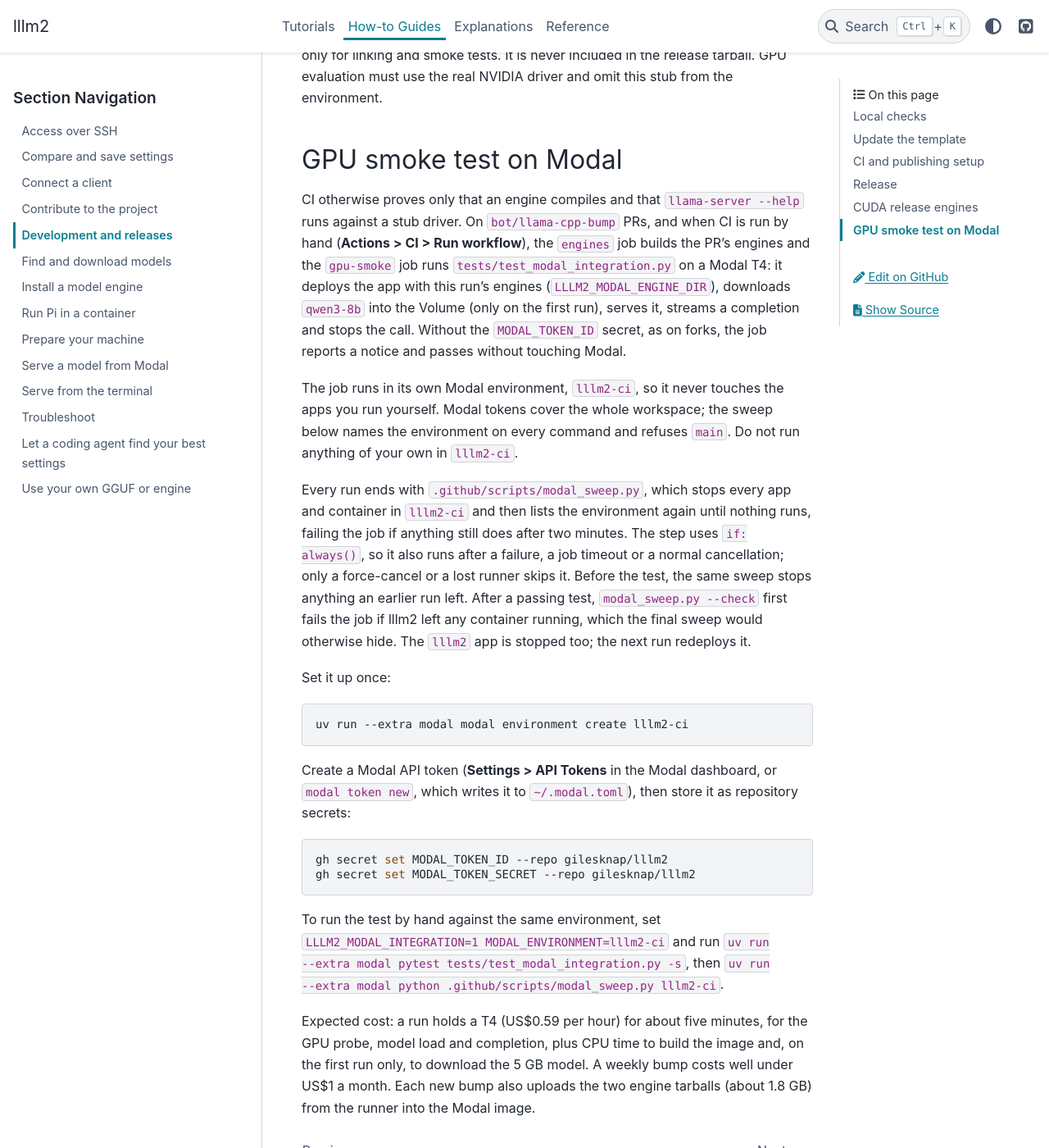
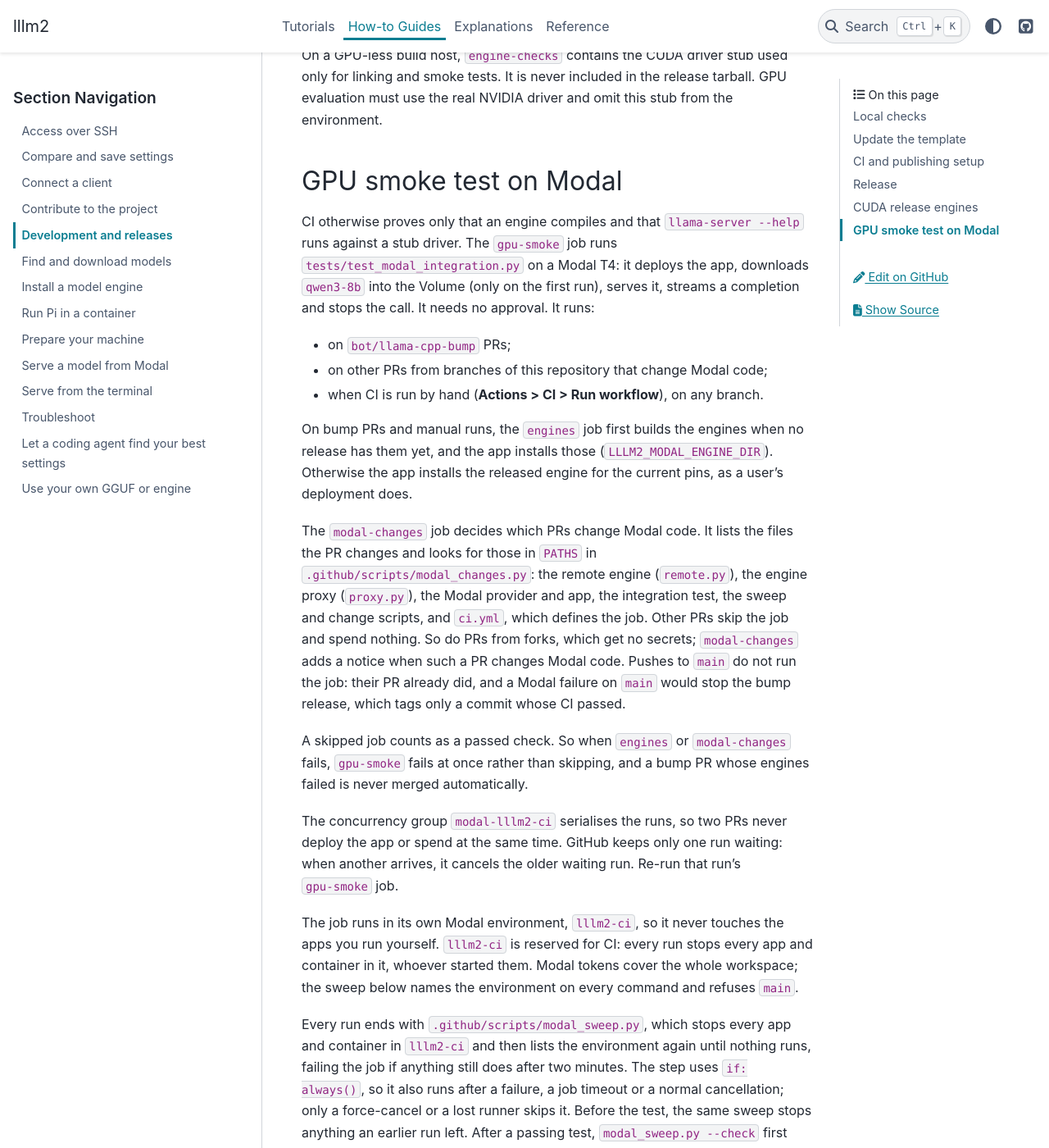
Before and after one commit to gilesknap/lllm2, a Sphinx documentation site: the page built from docs/how-to/development.md, in a window 1280 px wide and 1400 px high, scrolled down 5220 px. Shown: the whole window at 82% size. Built offline with Sphinx 7.4.7 and the PyData theme 0.15.4, drawn with Linux system fonts in a browser that asks for light colours; some of the changed text lies outside the part shown.

Commit message:
Run the GPU smoke test on pull requests that change Modal code
The Modal integration test is the only end-to-end check of the Modal
backend, but it ran only on llama.cpp bump PRs and manual runs, so
changes to the remote engine, the proxy or the Modal provider and app
could merge without it.

A new modal-changes job lists the files a pull request changes and
compares them with PATHS in .github/scripts/modal_changes.py. gpu-smoke
now also runs on pull requests from this repository that change one of
them, using the released engine for the pins when CI built none. Other
pull requests, forks and pushes to main still spend nothing. A failure
on main would stop the bump release, which tags only a green main.

gpu-smoke reads MODAL_TOKEN_ID and MODAL_SECRET from the GitHub
environment modal and maps MODAL_SECRET to MODAL_TOKEN_SECRET; with the
repository secrets it read before, it would always skip. It now runs
when engines is skipped. When engines or modal-changes fails it fails at
once rather than skipping, because a skipped required check counts as
passed and would let a broken bump merge itself. The final sweep runs
once the Modal client is installed, so it no longer tries to run in a
job that never set up uv.

Co-Authored-By: Claude Opus 5.5 (1M context) <noreply@anthropic.com>
Claude-Session: https://claude.ai/code/session_01LTqRYQ9vakxc3e6Kf41QGH

````diff
--- a/docs/how-to/development.md
+++ b/docs/how-to/development.md
@@ -129,15 +129,17 @@ To enable it, a maintainer:
   CI on `main`, and the release tag must be pushed with it: a tag pushed with
   `GITHUB_TOKEN` does not start the tag pipeline. Grant the fine-grained token
   contents and pull request read and write access to this repository.
-- Adds the `MODAL_TOKEN_ID` and `MODAL_TOKEN_SECRET` secrets for the GPU smoke
-  test. Without them the GPU test is skipped and auto-merge stays off.
+- Adds the `MODAL_TOKEN_ID` and `MODAL_SECRET` secrets to the GitHub
+  environment `modal` for the GPU smoke test (see
+  [GPU smoke test on Modal](#gpu-smoke-test-on-modal)). Without them the GPU
+  test is skipped and auto-merge stays off.
 - Enables **Settings > General > Allow auto-merge**.
 - Protects `main` with a branch protection rule or ruleset that requires the
   CI checks to pass before merging: `lint / run`, `test (3.11)` to
   `test (3.14)`, `browser`, `docs-build`, `dist / build` and the GPU smoke test,
-  `gpu-smoke`. A skipped check counts as passed, so `gpu-smoke` gates only bump
-  PRs. Without required checks, GitHub refuses to enable auto-merge on a PR that
-  is already mergeable.
+  `gpu-smoke`. A skipped check counts as passed, so `gpu-smoke` gates only the
+  PRs it runs on: bump PRs and PRs that change Modal code. Without required
+  checks, GitHub refuses to enable auto-merge on a PR that is already mergeable.
 - Sets the repository variable `LLAMA_CPP_AUTO_RELEASE` to `true` (**Settings >
   Secrets and variables > Actions > Variables**). Delete it to return to
   merging and tagging by hand.
@@ -204,18 +206,44 @@ evaluation must use the real NVIDIA driver and omit this stub from the environme
 ## GPU smoke test on Modal
 
 CI otherwise proves only that an engine compiles and that `llama-server --help`
-runs against a stub driver. On `bot/llama-cpp-bump` PRs, and when CI is run
-by hand (**Actions > CI > Run workflow**), the `engines` job builds the PR's
-engines and the `gpu-smoke` job runs `tests/test_modal_integration.py` on a
-Modal T4: it deploys the app with this run's engines (`LLLM2_MODAL_ENGINE_DIR`),
-downloads `qwen3-8b` into the Volume (only on the first run), serves it, streams
-a completion and stops the call. Without the `MODAL_TOKEN_ID` secret, as on
-forks, the job reports a notice and passes without touching Modal.
+runs against a stub driver. The `gpu-smoke` job runs
+`tests/test_modal_integration.py` on a Modal T4: it deploys the app, downloads
+`qwen3-8b` into the Volume (only on the first run), serves it, streams a
+completion and stops the call. It needs no approval. It runs:
+
+- on `bot/llama-cpp-bump` PRs;
+- on other PRs from branches of this repository that change Modal code;
+- when CI is run by hand (**Actions > CI > Run workflow**), on any branch.
+
+On bump PRs and manual runs, the `engines` job first builds the engines when no
+release has them yet, and the app installs those (`LLLM2_MODAL_ENGINE_DIR`).
+Otherwise the app installs the released engine for the current pins, as a user's
+deployment does.
+
+The `modal-changes` job decides which PRs change Modal code. It lists the files
+the PR changes and looks for those in `PATHS` in
+`.github/scripts/modal_changes.py`: the remote engine (`remote.py`), the engine
+proxy (`proxy.py`), the Modal provider and app, the integration test, the sweep
+and change scripts, and `ci.yml`, which defines the job. Other PRs skip the job
+and spend nothing. So do PRs from forks, which get no secrets; `modal-changes`
+adds a notice when such a PR changes Modal code. Pushes to `main` do not run
+the job: their PR already did, and a Modal failure on `main` would stop the
+bump release, which tags only a commit whose CI passed.
+
+A skipped job counts as a passed check. So when `engines` or `modal-changes`
+fails, `gpu-smoke` fails at once rather than skipping, and a bump PR whose
+engines failed is never merged automatically.
+
+The concurrency group `modal-lllm2-ci` serialises the runs, so two PRs never
+deploy the app or spend at the same time. GitHub keeps only one run waiting:
+when another arrives, it cancels the older waiting run. Re-run that run's
+`gpu-smoke` job.
 
 The job runs in its own Modal environment, `lllm2-ci`, so it never touches the
-apps you run yourself. Modal tokens cover the whole workspace; the sweep below
-names the environment on every command and refuses `main`. Do not run anything
-of your own in `lllm2-ci`.
+apps you run yourself. `lllm2-ci` is reserved for CI: every run stops every app
+and container in it, whoever started them. Modal tokens cover the whole
+workspace; the sweep below names the environment on every command and refuses
+`main`.
 
 Every run ends with `.github/scripts/modal_sweep.py`, which stops every app
 and container in `lllm2-ci` and then lists the environment again until nothing
@@ -225,30 +253,40 @@ cancellation; only a force-cancel or a lost runner skips it. Before the test,
 the same sweep stops anything an earlier run left. After a passing test,
 `modal_sweep.py --check` first fails the job if lllm2 left any container
 running, which the final sweep would otherwise hide. The `lllm2` app is stopped
-too; the next run redeploys it.
+too; the next run redeploys it. The job also has a 60-minute timeout.
 
-Set it up once:
+Set it up once. Create the Modal environment:
 
 ```bash
 uv run --extra modal modal environment create lllm2-ci
 ```
 
 Create a Modal API token (**Settings > API Tokens** in the Modal dashboard, or
-`modal token new`, which writes it to `~/.modal.toml`), then store it as
-repository secrets:
+`modal token new`, which writes it to `~/.modal.toml`). In GitHub, create the
+environment `modal` (**Settings > Environments > New environment**) with no
+protection rules, so runs need no approval. Store the token ID and the token
+secret as its secrets:
 
 ```bash
-gh secret set MODAL_TOKEN_ID --repo gilesknap/lllm2
-gh secret set MODAL_TOKEN_SECRET --repo gilesknap/lllm2
+gh secret set MODAL_TOKEN_ID --env modal --repo gilesknap/lllm2
+gh secret set MODAL_SECRET --env modal --repo gilesknap/lllm2
 ```
 
-To run the test by hand against the same environment, set
-`LLLM2_MODAL_INTEGRATION=1 MODAL_ENVIRONMENT=lllm2-ci` and run
-`uv run --extra modal pytest tests/test_modal_integration.py -s`, then
-`uv run --extra modal python .github/scripts/modal_sweep.py lllm2-ci`.
+The job maps `MODAL_SECRET` to `MODAL_TOKEN_SECRET`, the variable the Modal
+client reads, and sets `MODAL_ENVIRONMENT=lllm2-ci`. It uses the environment
+only for its secrets, so GitHub records no deployment. Without both secrets the
+job reports a notice and passes without touching Modal. The bump workflow reads
+the environment too, only to check that both secrets exist before it turns on
+auto-merge. Anyone who can push a branch to this repository can use the token
+from a PR.
 
-Expected cost: a run holds a T4 (US$0.59 per hour) for about five minutes, for
-the GPU probe, model load and completion, plus CPU time to build the image and,
-on the first run only, to download the 5 GB model. A weekly bump costs well under
-US$1 a month. Each new bump also uploads the two engine tarballs (about 1.8 GB)
-from the runner into the Modal image.
+To test a branch by hand, run CI on it with **Run workflow**. To run the test
+from a checkout instead, use a Modal environment of your own, never `lllm2-ci`,
+where a CI run would stop it part way.
+
+Expected cost: about US$0.05 to US$0.10 per run. A run holds a T4 (US$0.59 per
+hour) for about five minutes, for the GPU probe, model load and completion,
+plus CPU time to build the image and, on the first run only, to download the
+5 GB model. Each push to a PR that changes Modal code runs it again, and a
+weekly bump costs well under US$1 a month. Each new bump also uploads the two
+engine tarballs (about 1.8 GB) from the runner into the Modal image.
````
Also changed, not shown: 4 other files.
